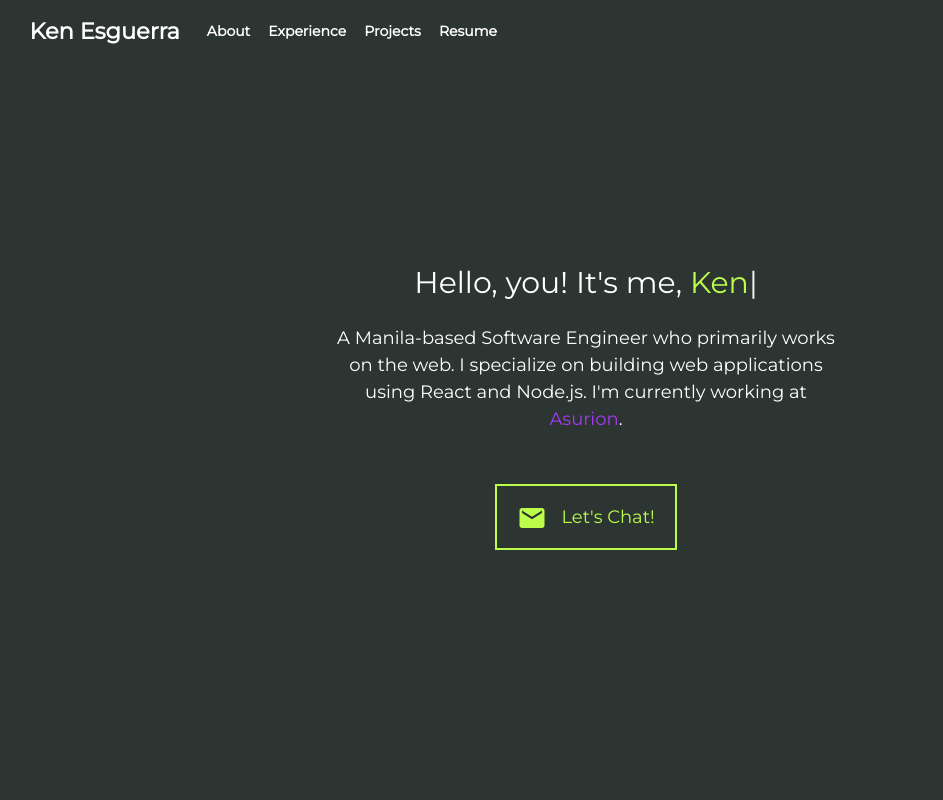
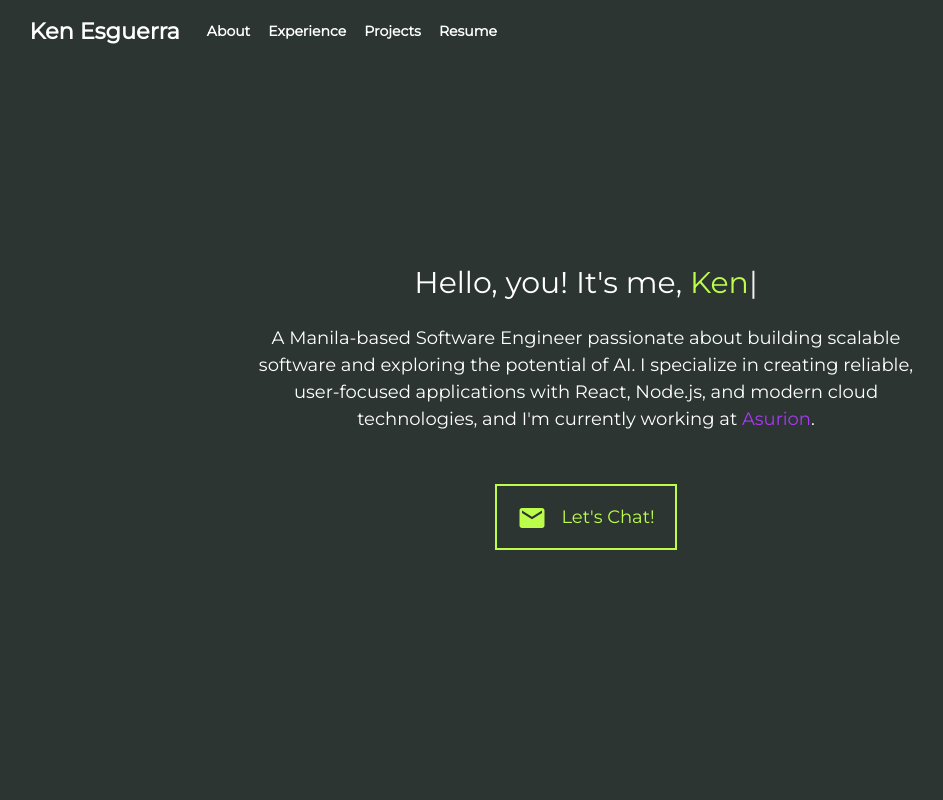
Before and after one commit to kennethesguerra/kenesguerra-dev, a Next.js app: page / in a window 1280 px wide. Shown: the top 800 px of the page, without its empty margins (54-997 px from the left). Built offline with nearby package versions, Linux system fonts and the light colour scheme.

Commit message:
Update intro message

```diff
--- a/src/app/components/intro.tsx
+++ b/src/app/components/intro.tsx
@@ -15,9 +15,9 @@ export default function Intro() {
           typeSpeed={40}
         />
         <div className="intro-desc">
-          A Manila-based Software Engineer who primarily works on the web.
-          I specialize on building web applications using React and Node.js. I'm currently
-          working at <span className="asurion"><a href="https://asurion.com" target="_blank">Asurion</a></span>.
+        A Manila-based Software Engineer passionate about building scalable software and exploring the potential of AI.
+        I specialize in creating reliable, user-focused applications with React, Node.js, and modern cloud technologies,
+        and I'm currently working at <span className="asurion"><a href="https://asurion.com" target="_blank">Asurion</a></span>.
         </div>
         <div className="mt-10">
           <a href="mailto:esguerrakenneth@gmail.com" className="btn-mailto">
--- a/src/app/styles/intro.css
+++ b/src/app/styles/intro.css
@@ -11,7 +11,7 @@
 }
 
 .intro-title-container {
-  width: 500px;
+  width: 700px;
   margin: 0 auto;
 }
 
```
